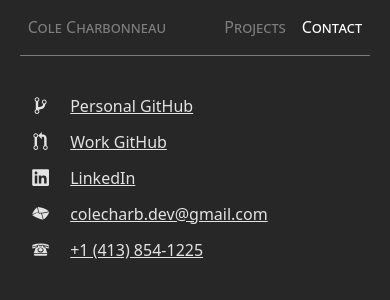
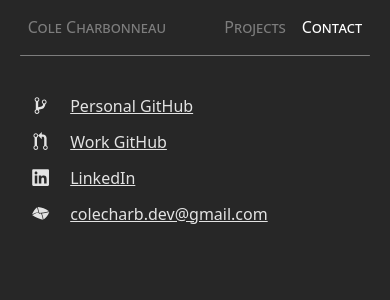
Before and after one commit to colecharb/colecharb-web, a React (Vite) app: page /contact in a window 390 px wide. Shown: the top 300 px of the page. Built offline with nearby package versions, Linux system fonts and the light colour scheme.

Commit message:
removed phone number

```diff
--- a/src/components/ContactPage.tsx
+++ b/src/components/ContactPage.tsx
@@ -1,5 +1,5 @@
 import { FaLinkedin } from "react-icons/fa";
-import { GiEnvelope, GiRotaryPhone } from "react-icons/gi";
+import { GiEnvelope } from "react-icons/gi";
 import { GoGitBranch, GoGitPullRequest } from "react-icons/go";
 
 export default function () {
@@ -24,11 +24,6 @@ export default function () {
         <GiEnvelope className="contact-icon" />
         <a href="mailto:colecharb.dev@gmail.com">colecharb.dev@gmail.com</a>
       </div>
-
-      <div className="contact-item">
-        <GiRotaryPhone className="contact-icon" />
-        <a href="tel:+14138541225">+1 (413) 854-1225</a>
-      </div>
     </div>
   );
 }
```
